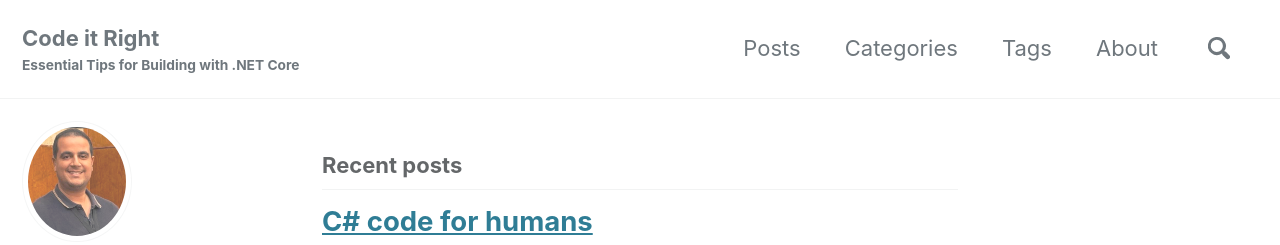
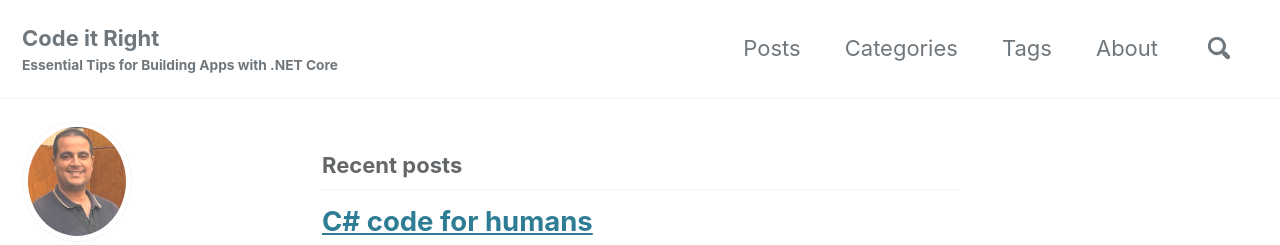
Before and after one commit to ahedfi/ahedfi.github.io, a Jekyll site: the page built from index.html, in a window 1280 px wide. Shown: the top 245 px of the page. Built offline with Jekyll 4.4.1, drawn with Linux system fonts in a browser that asks for light colours; cached includes are drawn as plain includes; the list of posts is cut into pages by our own code.

Commit message:
change subtitle

```diff
--- a/_config.yml
+++ b/_config.yml
@@ -18,7 +18,7 @@ minimal_mistakes_skin    : "default" # "air", "aqua", "contrast", "dark", "dirt"
 locale                   : "en-US"
 title                    : "Code it Right"
 title_separator          : "-"
-subtitle                 : "Essential Tips for Building with .NET Core"
+subtitle                 : "Essential Tips for Building Apps with .NET Core"
 name                     : "Ahmed HEDFI"
 description              : "This blog aims to give tips and tricks for .net developers"
 url                      : # the base hostname & protocol for your site e.g. "https://mmistakes.github.io"
```
